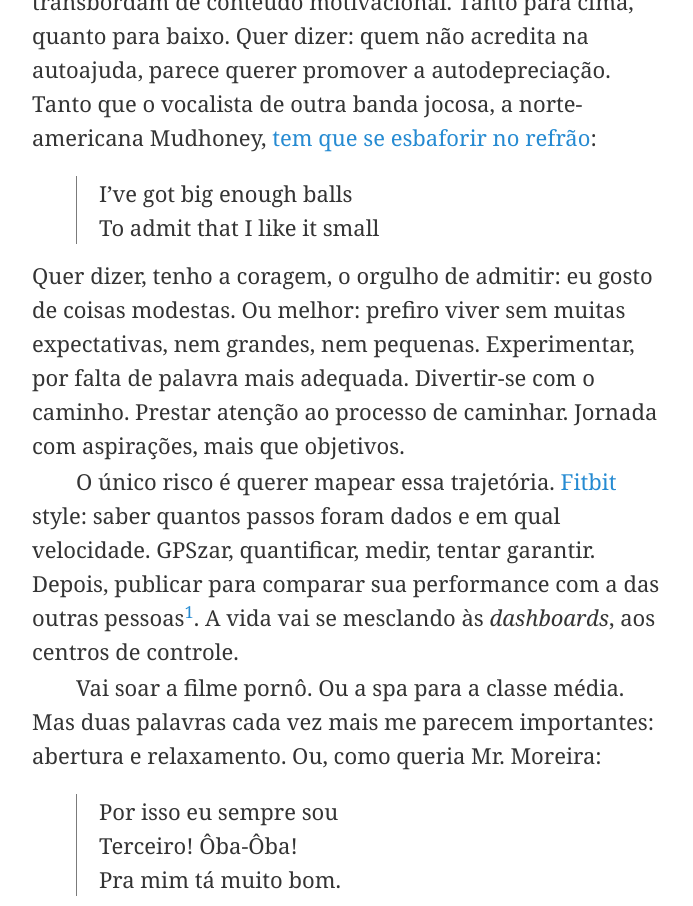
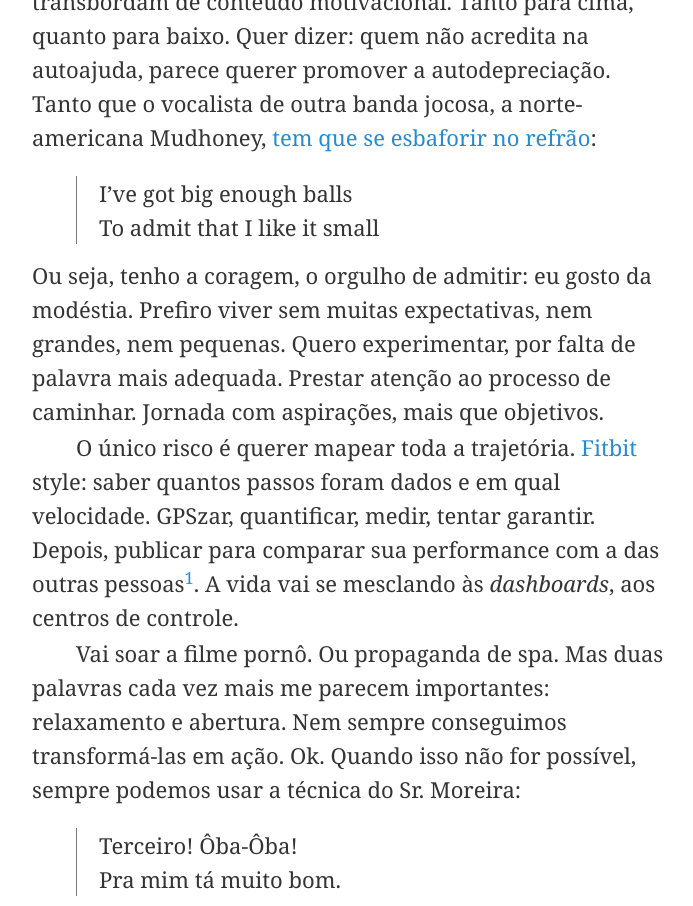
Before and after one commit to eduf/eduf.github.com, a Jekyll site: the page built from _posts/2014-06-29-terceiro-pra-mim-ta-muito-bom.md, in a window 1280 px wide and 1400 px high, scrolled down 3088 px, cut to the strip 0-906 px from the top of the window. Shown: the whole strip, without its empty margins (288-981 px from the left). Built offline with Jekyll 4.4.1, drawn with Linux system fonts in a browser that asks for light colours; nearby versions of some CDN libraries; comment, search, counter and statistics services are not loaded.

Commit message:
Tá. Chega

```diff
--- a/_posts/2014-06-29-terceiro-pra-mim-ta-muito-bom.md
+++ b/_posts/2014-06-29-terceiro-pra-mim-ta-muito-bom.md
@@ -64,14 +64,13 @@ Inúmeros livros são produzidos e servidores transbordam de conteúdo motivacio
 > I've got big enough balls
 To admit that I like it small
 
-Quer dizer, tenho a coragem, o orgulho de admitir: eu gosto de coisas modestas. Ou melhor: prefiro viver sem muitas expectativas, nem grandes, nem pequenas. Experimentar, por falta de palavra mais adequada. Divertir-se com o caminho. Prestar atenção ao processo de caminhar. Jornada com aspirações, mais que objetivos.
+Ou seja, tenho a coragem, o orgulho de admitir: eu gosto da modéstia. Prefiro viver sem muitas expectativas, nem grandes, nem pequenas. Quero experimentar, por falta de palavra mais adequada. Prestar atenção ao processo de caminhar. Jornada com aspirações, mais que objetivos.
 
-O único risco é querer mapear essa trajetória. [Fitbit](http://www.fitbit.com/) style: saber quantos passos foram dados e em qual velocidade. GPSzar, quantificar, medir, tentar garantir. Depois, publicar para comparar sua performance com a das outras pessoas[^1]. A vida vai se mesclando às *dashboards*, aos centros de controle.
+O único risco é querer mapear toda a trajetória. [Fitbit](http://www.fitbit.com/) style: saber quantos passos foram dados e em qual velocidade. GPSzar, quantificar, medir, tentar garantir. Depois, publicar para comparar sua performance com a das outras pessoas[^1]. A vida vai se mesclando às *dashboards*, aos centros de controle.
 
-Vai soar a filme pornô. Ou a spa para a classe média. Mas duas palavras cada vez mais me parecem importantes: abertura e relaxamento. Ou, como queria Mr. Moreira:
+Vai soar a filme pornô. Ou propaganda de spa. Mas duas palavras cada vez mais me parecem importantes: relaxamento e abertura. Nem sempre conseguimos transformá-las em ação. Ok. Quando isso não for possível, sempre podemos usar a técnica do Sr. Moreira:
 
-> Por isso eu sempre sou
-Terceiro! Ôba-Ôba!
+> Terceiro! Ôba-Ôba!
 Pra mim tá muito bom.
 
 <iframe width="640" height="480" src="//www.youtube.com/embed/PQLSht1mQAU" frameborder="0" allowfullscreen></iframe>
```
